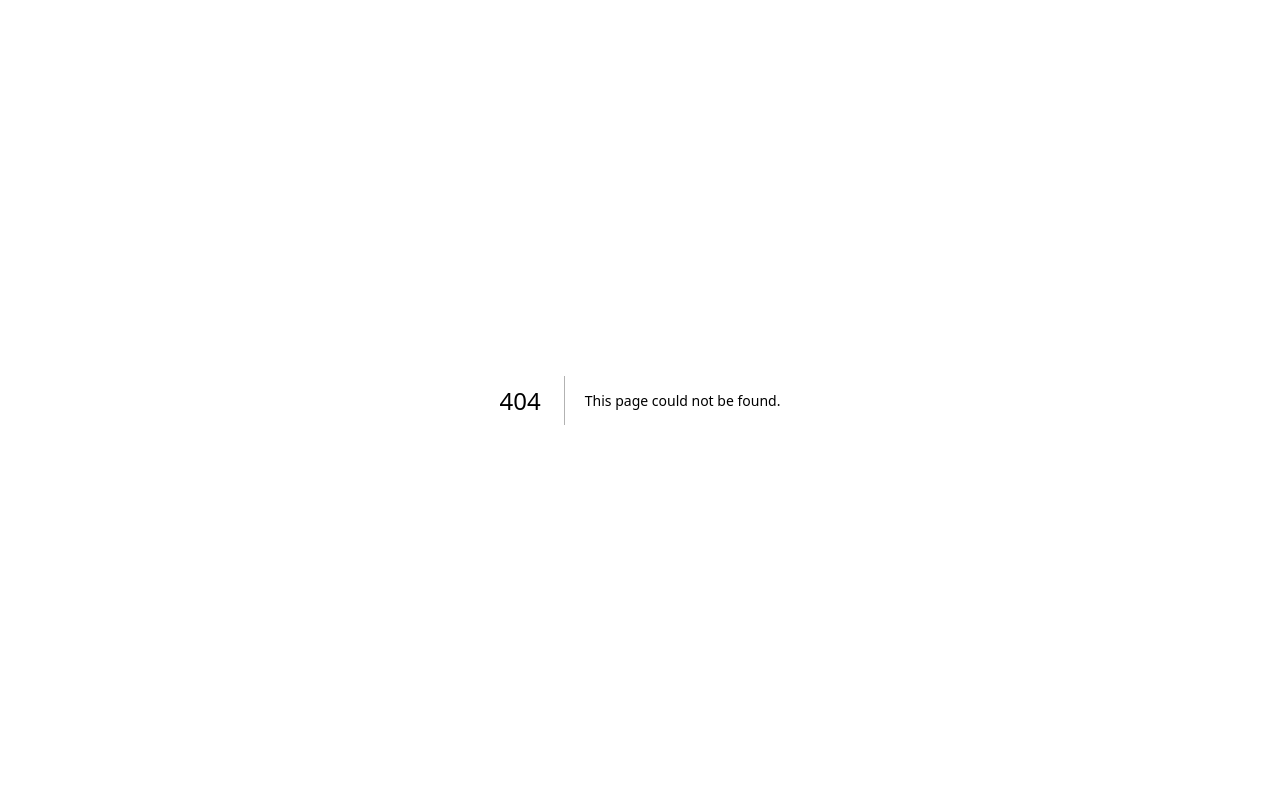
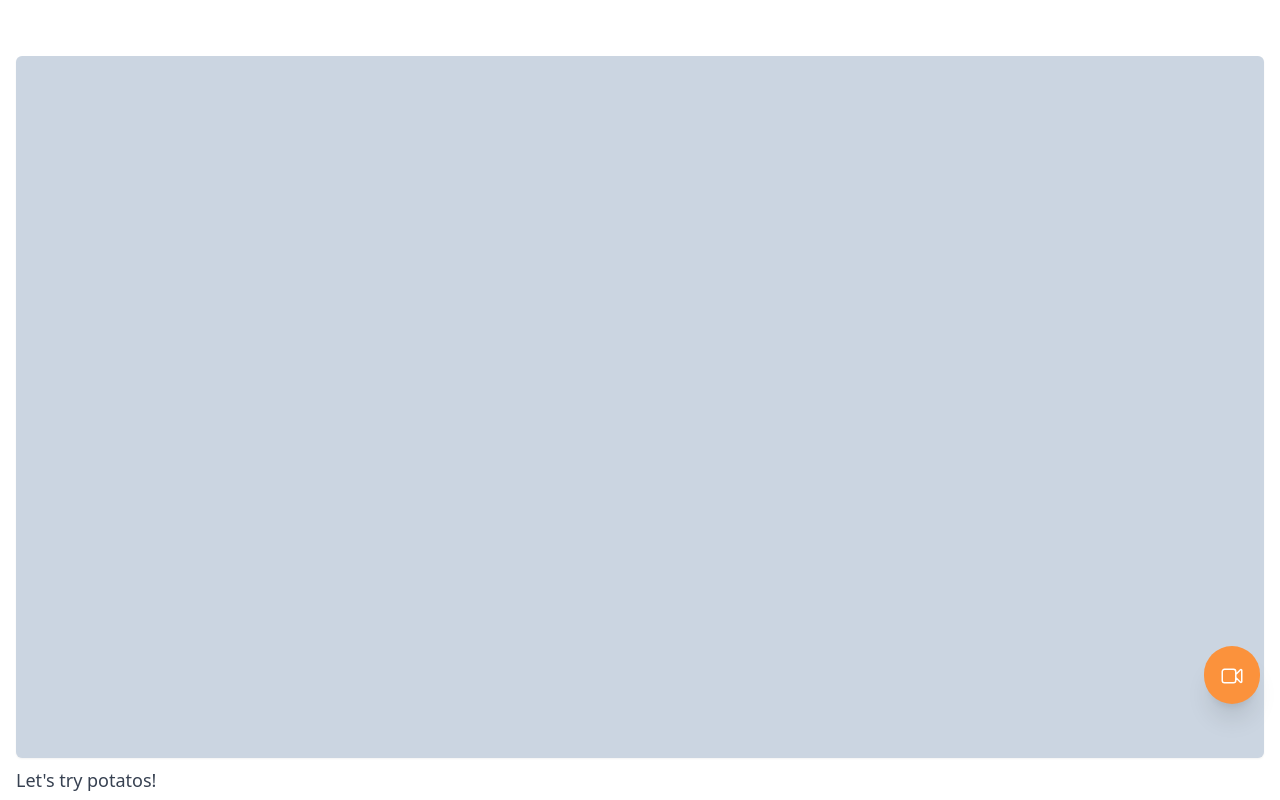
Before and after one commit to jh0152park/NextJS.12_CarrotMarket, a Next.js app in the folder carrot_market/: page /live in a window 1280 px wide. Before the commit this address had no page. Shown: the top 800 px of the page. Built offline with nearby package versions, Linux system fonts and the light colour scheme.

Commit message:
stream part1

```diff
--- /dev/null
+++ b/carrot_market/pages/live.tsx
@@ -0,0 +1,30 @@
+export default function Live() {
+    return (
+        <div className="py-10 px-4 space-y-4 divide-y-2">
+            {[1, 2, 3, 4, 5].map((_, i) => (
+                <div key={i} className="pt-4" px-4>
+                    <div className="w-full rounded-md shadow-sm bg-slate-300 aspect-video" />
+                    <h3 className="font-medium text-lg mt-2 text-gray-700 ">
+                        Let's try potatos!
+                    </h3>
+                </div>
+            ))}
+            <button className="fixed p-4 text-white transition-colors bg-orange-400 rounded-full shadow-xl cursor-pointer border-transparent hover:bg-orange-500 bottom-24 right-5">
+                <svg
+                    xmlns="http://www.w3.org/2000/svg"
+                    fill="none"
+                    viewBox="0 0 24 24"
+                    strokeWidth={1.5}
+                    stroke="currentColor"
+                    className="w-6 h-6"
+                >
+                    <path
+                        strokeLinecap="round"
+                        strokeLinejoin="round"
+                        d="m15.75 10.5 4.72-4.72a.75.75 0 0 1 1.28.53v11.38a.75.75 0 0 1-1.28.53l-4.72-4.72M4.5 18.75h9a2.25 2.25 0 0 0 2.25-2.25v-9a2.25 2.25 0 0 0-2.25-2.25h-9A2.25 2.25 0 0 0 2.25 7.5v9a2.25 2.25 0 0 0 2.25 2.25Z"
+                    />
+                </svg>
+            </button>
+        </div>
+    );
+}
```
